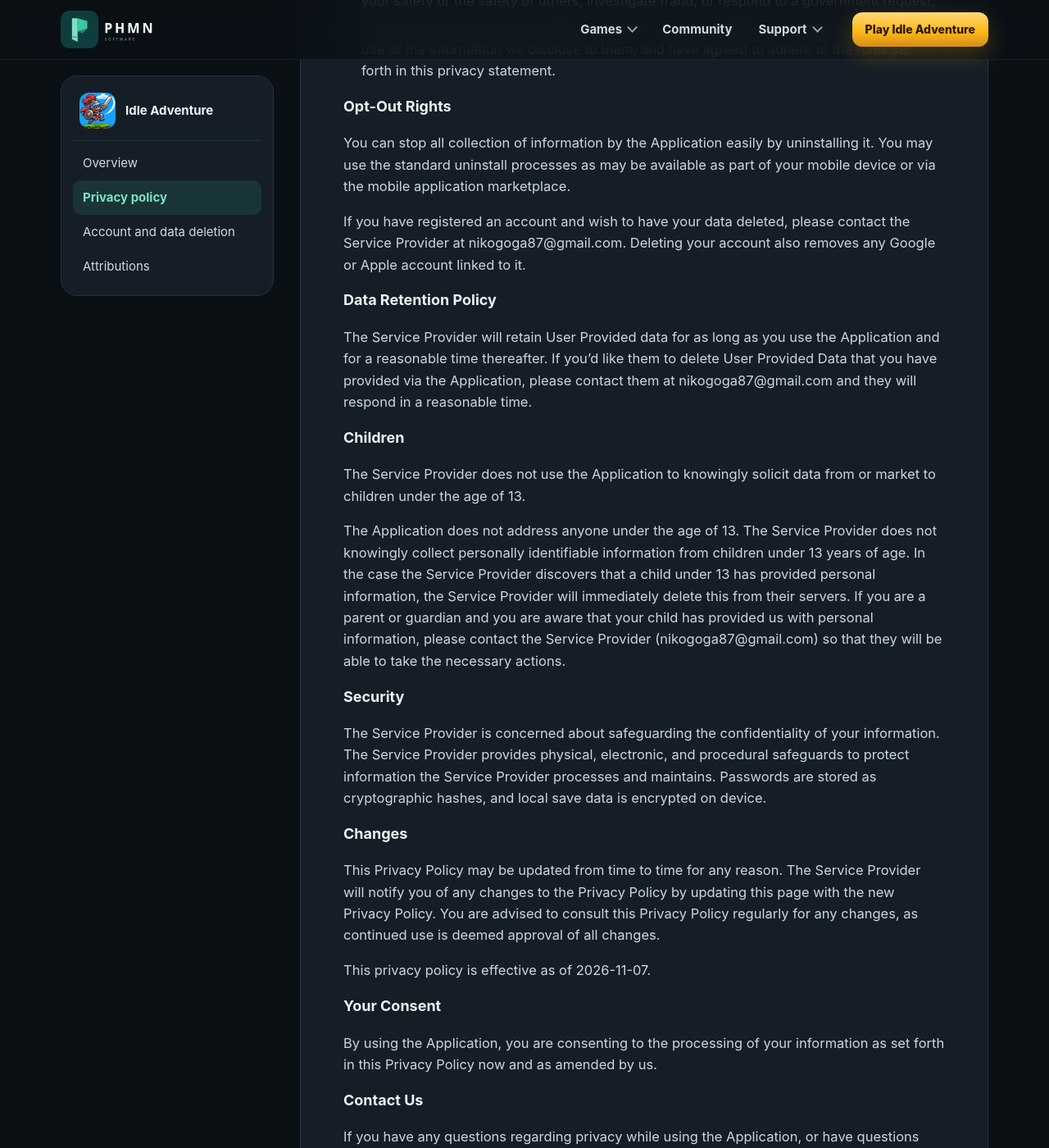
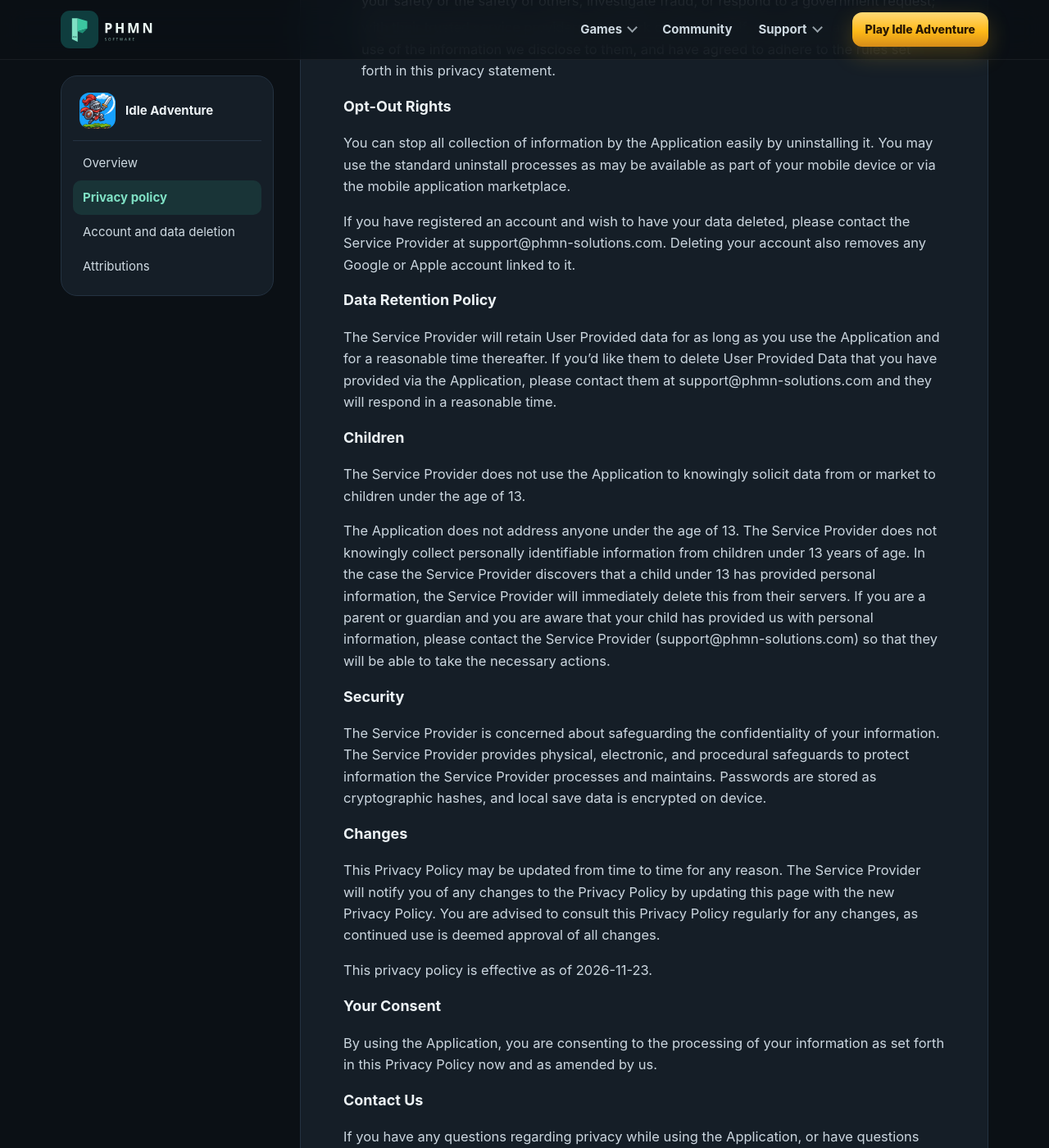
Before and after one commit to Okin107/policies, a Jekyll site: the page built from IdleAdventure/privacy-policy.md, in a window 1280 px wide and 1400 px high, scrolled down 1735 px. Shown: the whole window at 82% size. Built offline with Jekyll 4.4.1, drawn with Linux system fonts in a browser that asks for light colours; our own code applies the rules of GitHub Pages for plain Markdown files; some of the changed text lies outside the part shown.

Commit message:
Contact email: support@phmn-solutions.com everywhere (site, Impressum, privacy, deletion, refund); policies effective 2026-11-23
Co-Authored-By: Claude Opus 5.5 <noreply@anthropic.com>

```diff
--- a/IdleAdventure/privacy-policy.md
+++ b/IdleAdventure/privacy-policy.md
@@ -41,17 +41,17 @@ The Service Provider may disclose User Provided and Automatically Collected Info
 
 You can stop all collection of information by the Application easily by uninstalling it. You may use the standard uninstall processes as may be available as part of your mobile device or via the mobile application marketplace.
 
-If you have registered an account and wish to have your data deleted, please contact the Service Provider at nikogoga87@gmail.com. Deleting your account also removes any Google or Apple account linked to it.
+If you have registered an account and wish to have your data deleted, please contact the Service Provider at support@phmn-solutions.com. Deleting your account also removes any Google or Apple account linked to it.
 
 **Data Retention Policy**
 
-The Service Provider will retain User Provided data for as long as you use the Application and for a reasonable time thereafter. If you'd like them to delete User Provided Data that you have provided via the Application, please contact them at nikogoga87@gmail.com and they will respond in a reasonable time.
+The Service Provider will retain User Provided data for as long as you use the Application and for a reasonable time thereafter. If you'd like them to delete User Provided Data that you have provided via the Application, please contact them at support@phmn-solutions.com and they will respond in a reasonable time.
 
 **Children**
 
 The Service Provider does not use the Application to knowingly solicit data from or market to children under the age of 13.
 
-The Application does not address anyone under the age of 13. The Service Provider does not knowingly collect personally identifiable information from children under 13 years of age. In the case the Service Provider discovers that a child under 13 has provided personal information, the Service Provider will immediately delete this from their servers. If you are a parent or guardian and you are aware that your child has provided us with personal information, please contact the Service Provider (nikogoga87@gmail.com) so that they will be able to take the necessary actions.
+The Application does not address anyone under the age of 13. The Service Provider does not knowingly collect personally identifiable information from children under 13 years of age. In the case the Service Provider discovers that a child under 13 has provided personal information, the Service Provider will immediately delete this from their servers. If you are a parent or guardian and you are aware that your child has provided us with personal information, please contact the Service Provider (support@phmn-solutions.com) so that they will be able to take the necessary actions.
 
 **Security**
 
@@ -61,7 +61,7 @@ The Service Provider is concerned about safeguarding the confidentiality of your
 
 This Privacy Policy may be updated from time to time for any reason. The Service Provider will notify you of any changes to the Privacy Policy by updating this page with the new Privacy Policy. You are advised to consult this Privacy Policy regularly for any changes, as continued use is deemed approval of all changes.
 
-This privacy policy is effective as of 2026-11-07.
+This privacy policy is effective as of 2026-11-23.
 
 **Your Consent**
 
@@ -69,4 +69,4 @@ By using the Application, you are consenting to the processing of your informati
 
 **Contact Us**
 
-If you have any questions regarding privacy while using the Application, or have questions about the practices, please contact the Service Provider via email at nikogoga87@gmail.com.
+If you have any questions regarding privacy while using the Application, or have questions about the practices, please contact the Service Provider via email at support@phmn-solutions.com.
--- a/_config.yml
+++ b/_config.yml
@@ -16,4 +16,4 @@ defaults:
     values: {layout: doc, game: IdleAdventure}
   - scope: {path: "IdleAdventureChampions"}
     values: {layout: doc, game: IdleAdventureChampions}
-email: nikogoga87@gmail.com
+email: support@phmn-solutions.com
```
Also changed, not shown: IdleAdventure/account-deletion.md (+1 -1 lines), IdleAdventureChampions/account-deletion.md (+1 -1 lines), IdleAdventureChampions/privacy-policy.md (+5 -5 lines), IdleAdventureChampions/refund-policy.md (+2 -2 lines).
